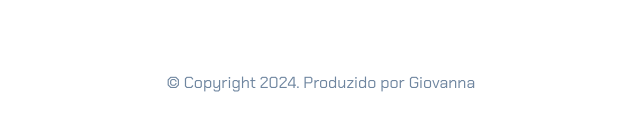
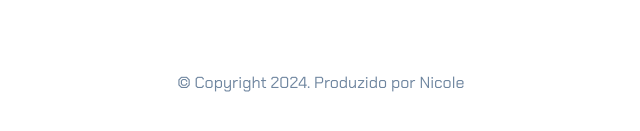
Before and after one commit to nicolerodrigueslopes/PORTIFOLIO-COMPLETO, a plain HTML site: page index.html in a window 1280 px wide. Shown: the part 1347-1478 px from the top of the page, 319-959 px from the left. Drawn offline with nearby package versions, Linux system fonts and the light colour scheme.

Commit message:
Update index.html

```diff
--- a/index.html
+++ b/index.html
@@ -88,7 +88,7 @@
             <i class="bi bi-github"></i>
             <a href="https://github.com/nicolerodrigueslopes">GitHub</a>
         </div>
-        <p class="my-5 text-center">© Copyright 2024. Produzido por Giovanna</p>
+        <p class="my-5 text-center">© Copyright 2024. Produzido por Nicole</p>
     </footer>
 
     <script src="https://cdn.jsdelivr.net/npm/bootstrap@5.3.2/dist/js/bootstrap.bundle.min.js"></script>
```
